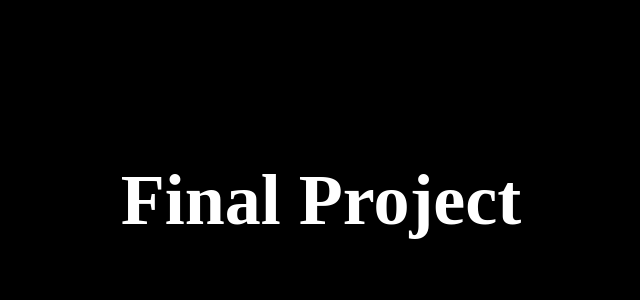
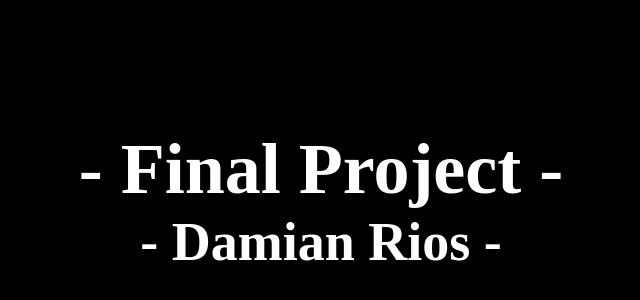
Before and after one commit to Damian-Rios/DamianFinalProj, a website: page public/index.html in a window 1280 px wide. Shown: the part 200-500 px from the top of the page, without its empty margins (319-959 px from the left). Drawn offline with Linux system fonts and the light colour scheme.

Commit message:
html changes

```diff
--- a/public/index.html
+++ b/public/index.html
@@ -8,6 +8,7 @@
     <link rel="stylesheet" href="style.css" />
 </head>
 <body>
-    <h1>Final Project</h1>
+    <h1>- Final Project -</h1>
+    <h2>- Damian Rios -</h2>
 </body>
 </html>
--- a/public/style.css
+++ b/public/style.css
@@ -11,4 +11,5 @@ body {
     background-color: #000;
     display: grid;
     place-content: center;
+    text-align: center;
 }
```
Also changed, not shown: 1 other file.
